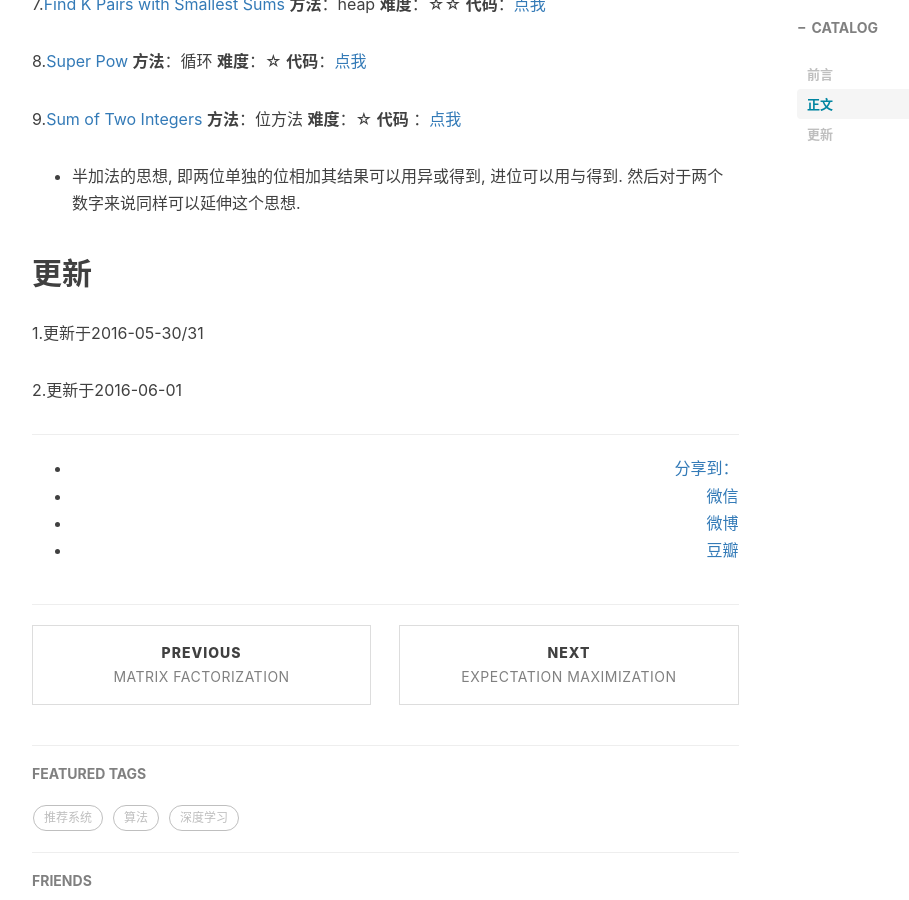
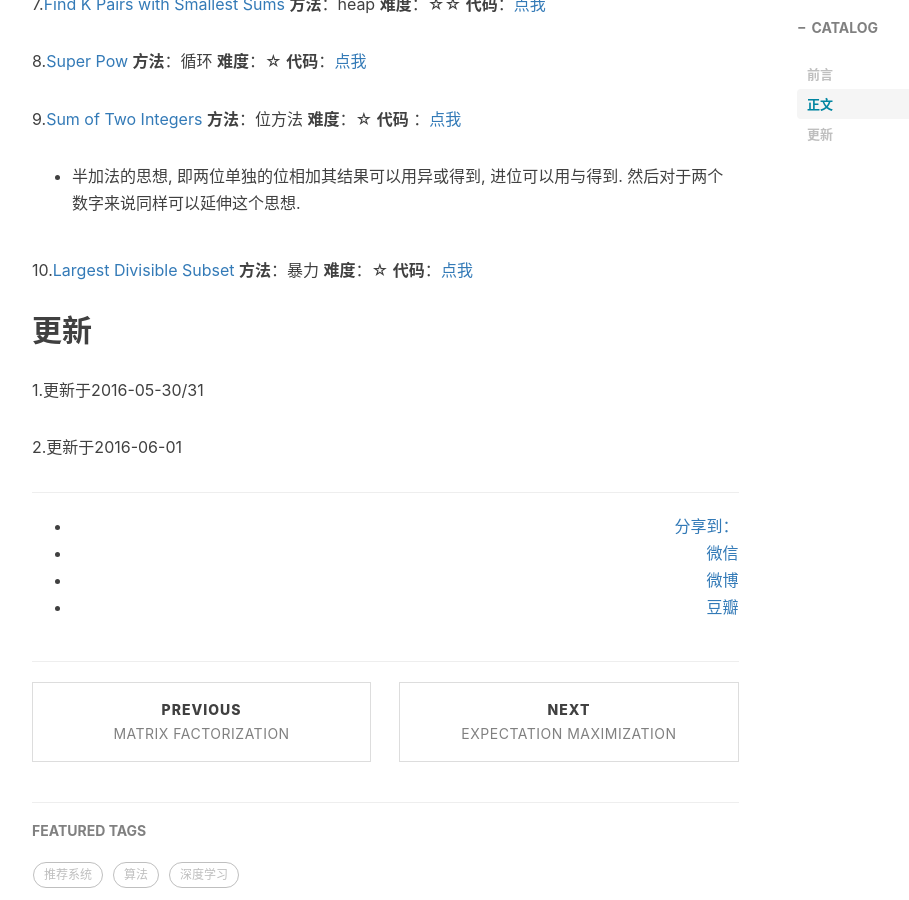
Before and after one commit to CoolIceFire/CoolIceFire.github.io, a Jekyll site: the page built from _posts/2016-05-30-leetcode.markdown, in a window 1280 px wide and 900 px high, scrolled down 1502 px. Shown: the whole window, without its empty margins (233-1142 px from the left). Built offline with Jekyll 4.4.1, drawn with Linux system fonts in a browser that asks for light colours; nearby versions of some CDN libraries; comment, search, counter and statistics services are not loaded.

Commit message:
Update 2016-05-30-leetcode.markdown

```diff
--- a/_posts/2016-05-30-leetcode.markdown
+++ b/_posts/2016-05-30-leetcode.markdown
@@ -51,6 +51,8 @@ tags:
 
 * 半加法的思想, 即两位单独的位相加其结果可以用异或得到, 进位可以用与得到. 然后对于两个数字来说同样可以延伸这个思想.
 
+10.[Largest Divisible Subset](https://leetcode.com/problems/largest-divisible-subset/) **方法**：暴力 **难度**：☆ **代码**：[点我](https://github.com/CoolIceFire/leetcode/blob/master/Largest%20Divisible%20Subset)
+
 ## 更新
 
 1.更新于2016-05-30/31
```
